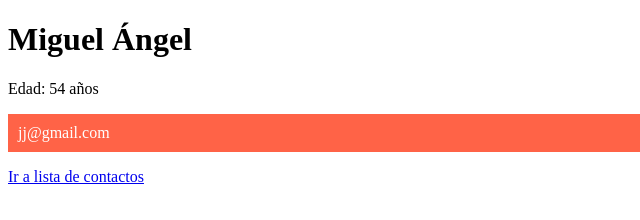
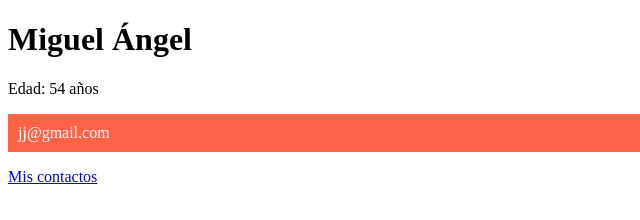
Before and after one commit to mogonme/sesion_2_masterclass_3, a plain HTML site: page index.html in a window 1280 px wide. Shown: the full height of the page, 0-640 px from the left. Drawn offline with Linux system fonts and the light colour scheme.

Commit message:
Update link text for contacs in index.html

```diff
--- a/index.html
+++ b/index.html
@@ -10,6 +10,6 @@
     <h1>Miguel Ángel</h1>
     <p>Edad: 54 años</p>
     <p class="rojo">jj@gmail.com</p>
-    <a href="./contacto.html">Ir a lista de contactos</a>
+    <a href="./contacto.html">Mis contactos</a>
 </body>
 </html>
```
